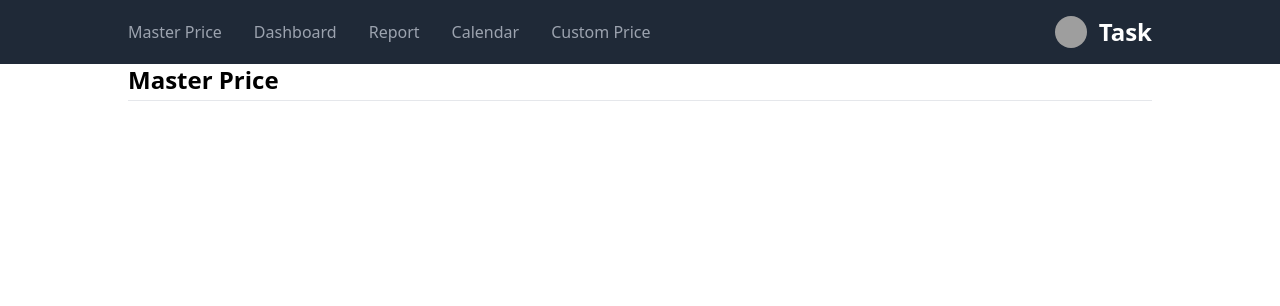
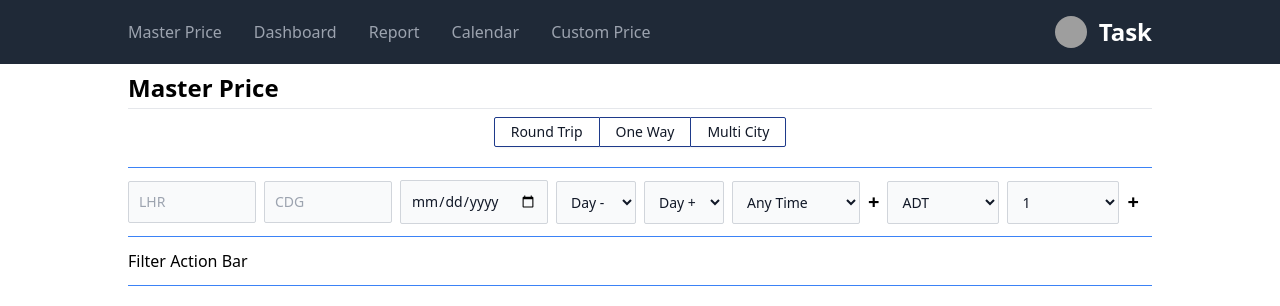
Before and after one commit to md-rasel-mahmud/travel-agency-task, a React (Vite) app: page / in a window 1280 px wide. Shown: the top 306 px of the page. Built offline with nearby package versions, Linux system fonts and the light colour scheme; grey boxes are pictures that could not be loaded.

Commit message:
MasterPrice: Implement FilterInputBar Ui

```diff
--- a/src/components/ComponentHeading.jsx
+++ b/src/components/ComponentHeading.jsx
@@ -2,7 +2,9 @@ import PropType from "prop-types";
 
 const ComponentHeading = ({ heading }) => {
   return (
-    <h2 className="text-2xl font-bold capitalize border-b pb-1">{heading}</h2>
+    <h2 className="text-2xl font-bold capitalize border-b pb-1 my-2">
+      {heading}
+    </h2>
   );
 };
 
--- /dev/null
+++ b/src/components/master-price/FilterActionBar.jsx
@@ -0,0 +1,9 @@
+const FilterActionBar = () => {
+  return (
+    <div className="flex gap-2 items-center flex-wrap py-3  border-b border-blue-500">
+      Filter Action Bar
+    </div>
+  );
+};
+
+export default FilterActionBar;
--- /dev/null
+++ b/src/components/master-price/FilterInputBar.jsx
@@ -0,0 +1,59 @@
+const FilterInputBar = () => {
+  return (
+    <div className="flex gap-2 items-center flex-wrap py-3 mt-5 border-t border-b border-blue-500">
+      <input
+        type="text"
+        id="lhr"
+        className="bg-gray-50 border border-gray-300 text-gray-900 text-sm rounded-sm focus:ring-blue-500 focus:border-blue-500 block p-2.5 outline-blue-500 w-32"
+        placeholder="LHR"
+      />
+      <input
+        type="text"
+        id="cdg"
+        className="bg-gray-50 border border-gray-300 text-gray-900 text-sm rounded-sm focus:ring-blue-500 focus:border-blue-500 block p-2.5 outline-blue-500 w-32"
+        placeholder="CDG"
+      />
+      <input
+        type="date"
+        id="departure"
+        className="bg-gray-50 border border-gray-300 text-gray-900 text-sm rounded-sm focus:ring-blue-500 focus:border-blue-500 block p-2.5 outline-blue-500"
+      />
+
+      <select className="bg-gray-50 border border-gray-300 w-20 text-gray-900 text-sm rounded-sm focus:ring-blue-500 focus:border-blue-500  p-2.5 outline-blue-500">
+        <option selected="">Day - </option>
+        <option value="">1</option>
+        <option value="">2</option>
+      </select>
+
+      <select className="bg-gray-50 border border-gray-300 w-20 text-gray-900 text-sm rounded-sm focus:ring-blue-500 focus:border-blue-500  p-2.5 outline-blue-500">
+        <option selected="">Day + </option>
+        <option value="">1</option>
+        <option value="">2</option>
+      </select>
+
+      <select className="bg-gray-50 border border-gray-300 text-gray-900 text-sm rounded-sm focus:ring-blue-500 focus:border-blue-500 w-32 p-2.5 outline-blue-500">
+        <option selected="">Any Time</option>
+        <option value="">1</option>
+        <option value="">2</option>
+      </select>
+
+      <button className="font-bold text-xl">+</button>
+
+      <select className="bg-gray-50 border border-gray-300 text-gray-900 text-sm rounded-sm focus:ring-blue-500 focus:border-blue-500 w-28  p-2.5 outline-blue-500">
+        <option selected="">ADT</option>
+        <option value="">1</option>
+        <option value="">2</option>
+      </select>
+
+      <select className="bg-gray-50 border border-gray-300 text-gray-900 text-sm rounded-sm focus:ring-blue-500 focus:border-blue-500 p-2.5 w-28 outline-blue-500">
+        <option selected="">1</option>
+        <option value="">2</option>
+        <option value="">3</option>
+      </select>
+
+      <button className="font-bold text-xl">+</button>
+    </div>
+  );
+};
+
+export default FilterInputBar;
--- /dev/null
+++ b/src/components/master-price/TopButtonGroup.jsx
@@ -0,0 +1,28 @@
+const TopButtonGroup = () => {
+  return (
+    <div className="flex flex-col items-center">
+      <div className="inline-flex rounded-md shadow-sm" role="group">
+        <button
+          type="button"
+          className="px-4 py-1 text-sm font-medium text-gray-900 bg-transparent border border-blue-900 rounded-s-sm hover:bg-blue-900 hover:text-white focus:z-10 focus:ring-2 focus:ring-gray-500 focus:bg-gray-900 focus:text-white"
+        >
+          Round Trip
+        </button>
+        <button
+          type="button"
+          className="px-4 py-1 text-sm font-medium text-gray-900 bg-transparent border-t border-b border-blue-900 hover:bg-blue-900 hover:text-white focus:z-10 focus:ring-2 focus:ring-gray-500 focus:bg-gray-900 focus:text-white"
+        >
+          One Way
+        </button>
+        <button
+          type="button"
+          className="px-4 py-1 text-sm font-medium text-gray-900 bg-transparent border border-blue-900 rounded-e-sm hover:bg-blue-900 hover:text-white focus:z-10 focus:ring-2 focus:ring-gray-500 focus:bg-gray-900 focus:text-white"
+        >
+          Multi City
+        </button>
+      </div>
+    </div>
+  );
+};
+
+export default TopButtonGroup;
--- a/src/pages/MasterPrice.jsx
+++ b/src/pages/MasterPrice.jsx
@@ -1,9 +1,18 @@
 import ComponentHeading from "../components/ComponentHeading";
+import FilterActionBar from "../components/master-price/FilterActionBar";
+import FilterInputBar from "../components/master-price/FilterInputBar";
+import TopButtonGroup from "../components/master-price/TopButtonGroup";
 
 const MasterPrice = () => {
   return (
     <div>
       <ComponentHeading heading="Master Price" />
+
+      <TopButtonGroup />
+
+      <FilterInputBar />
+
+      <FilterActionBar />
     </div>
   );
 };
```
